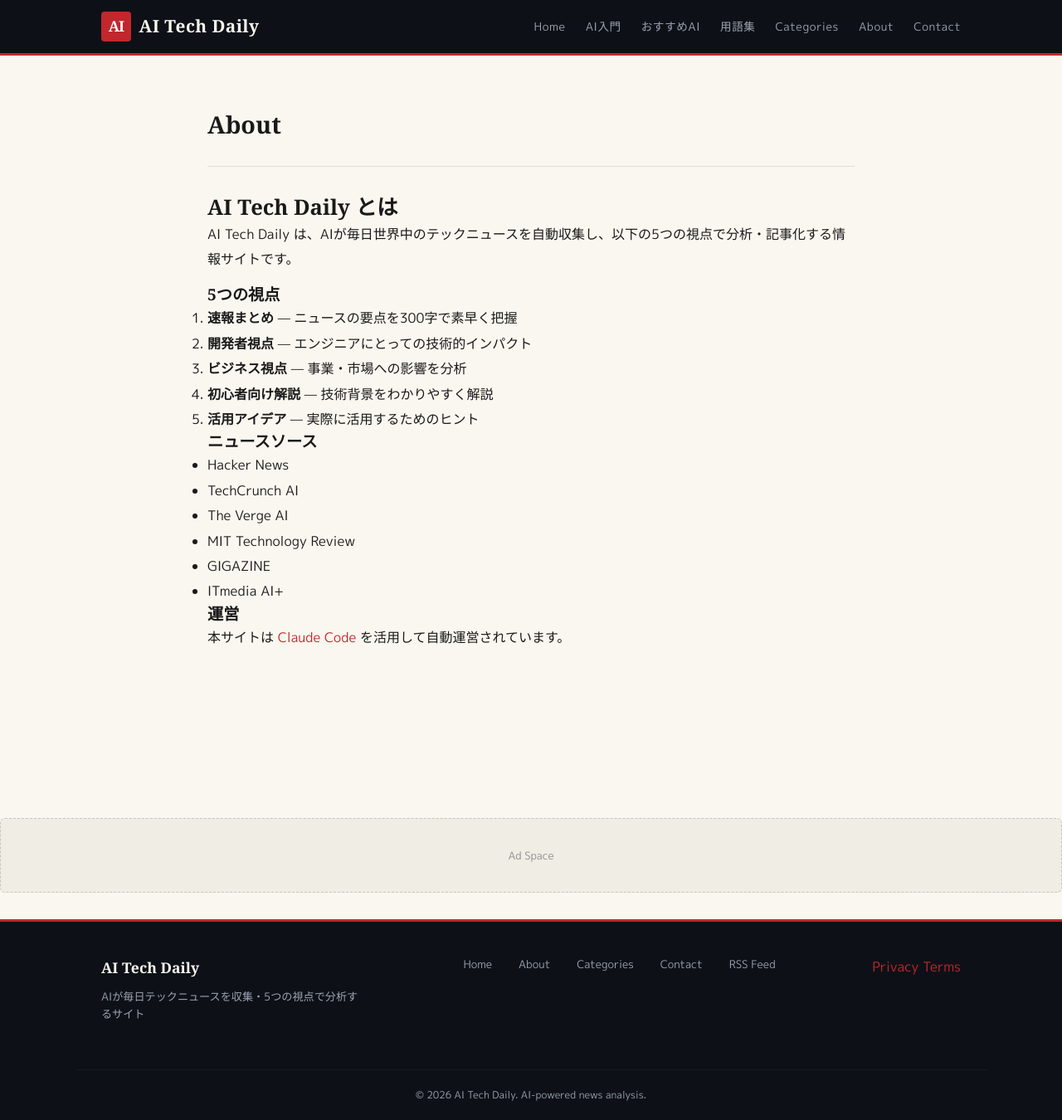
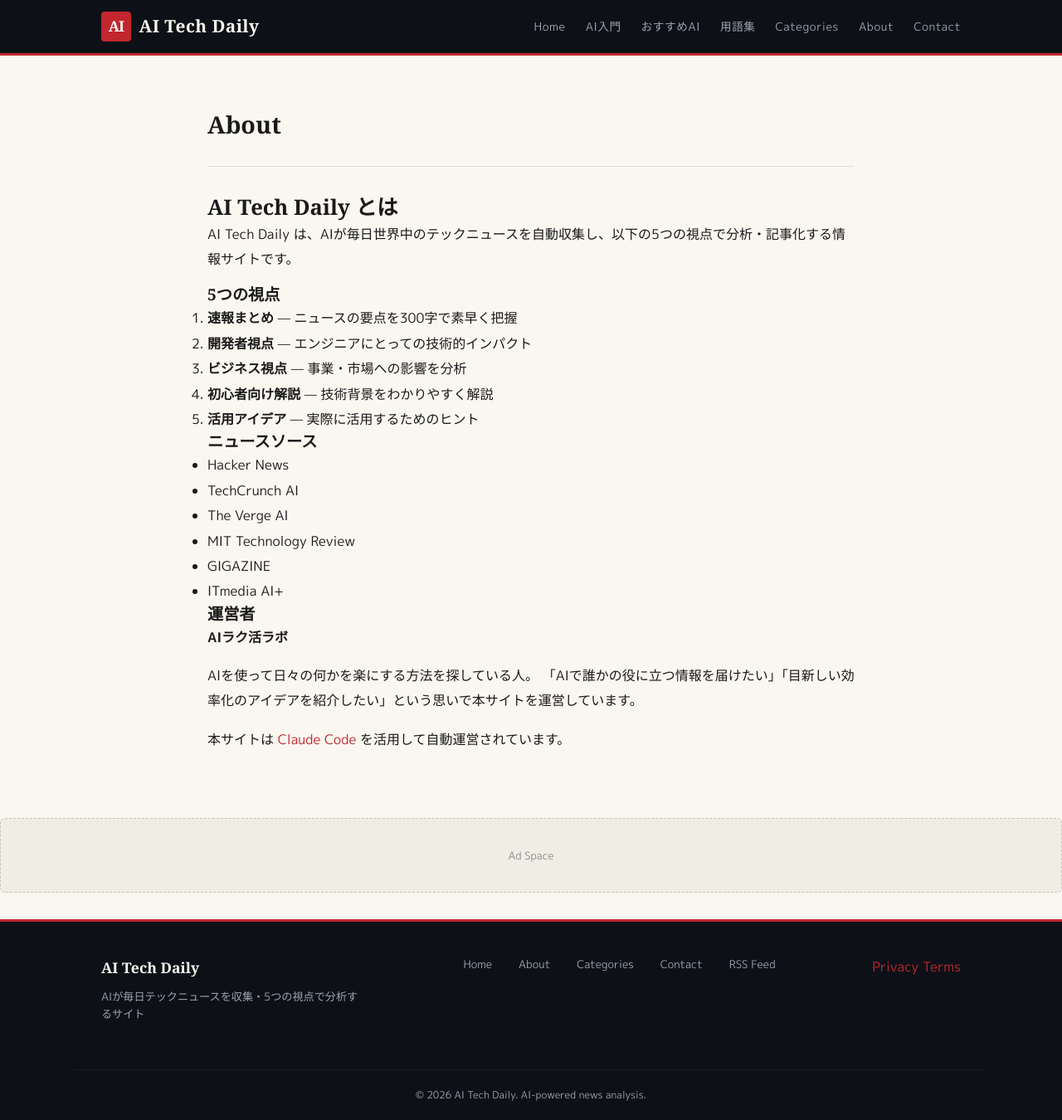
Before and after one commit to yykk1109b-prog/ai-tech-daily, a Jekyll site: the page built from about.md, in a window 1280 px wide and 1350 px high. Shown: the whole window at 83% size. Built offline with Jekyll 4.4.1, drawn with Linux system fonts in a browser that asks for light colours; some web fonts are replaced.

Commit message:
👤 プロフィール追加: AIラク活ラボ
Aboutページに運営者プロフィールセクションを追加

Co-Authored-By: Claude Opus 4.6 <noreply@anthropic.com>

```diff
--- a/about.md
+++ b/about.md
@@ -25,6 +25,11 @@ AI Tech Daily は、AIが毎日世界中のテックニュースを自動収集
 - GIGAZINE
 - ITmedia AI+
 
-### 運営
+### 運営者
+
+**AIラク活ラボ**
+
+AIを使って日々の何かを楽にする方法を探している人。
+「AIで誰かの役に立つ情報を届けたい」「目新しい効率化のアイデアを紹介したい」という思いで本サイトを運営しています。
 
 本サイトは [Claude Code](https://claude.ai/code) を活用して自動運営されています。
```
